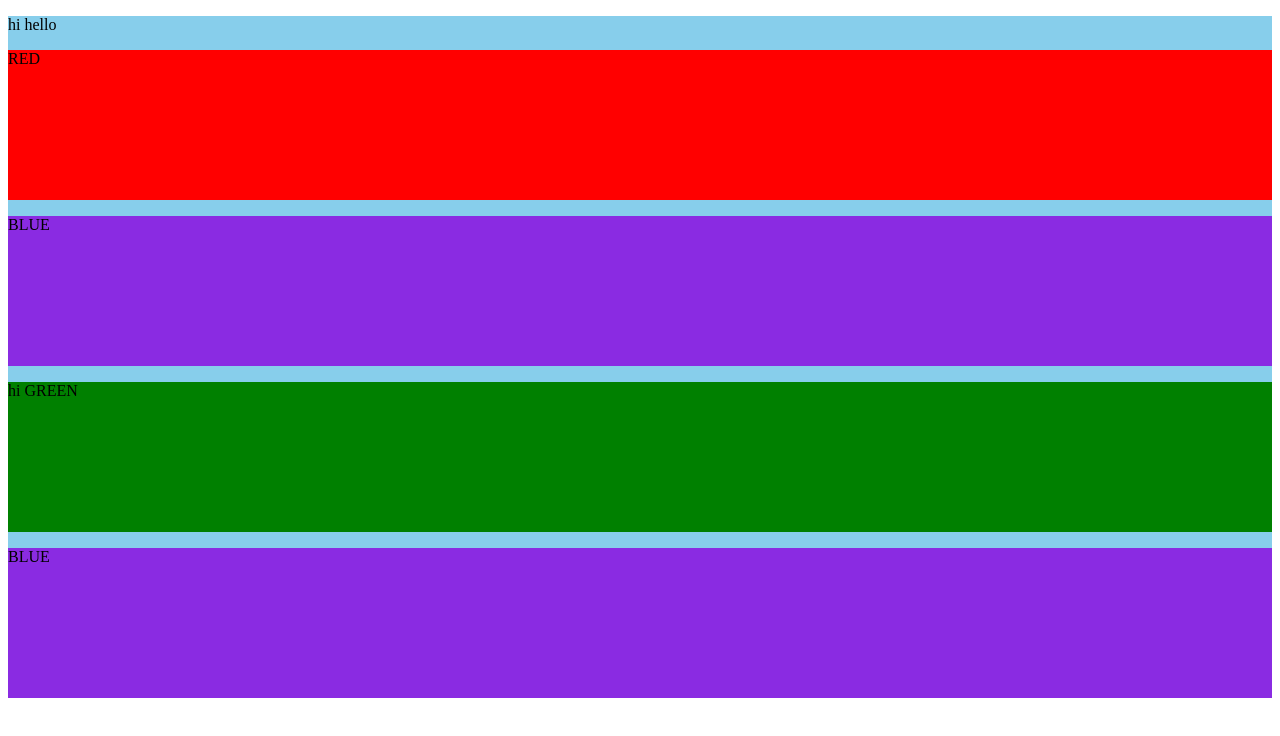
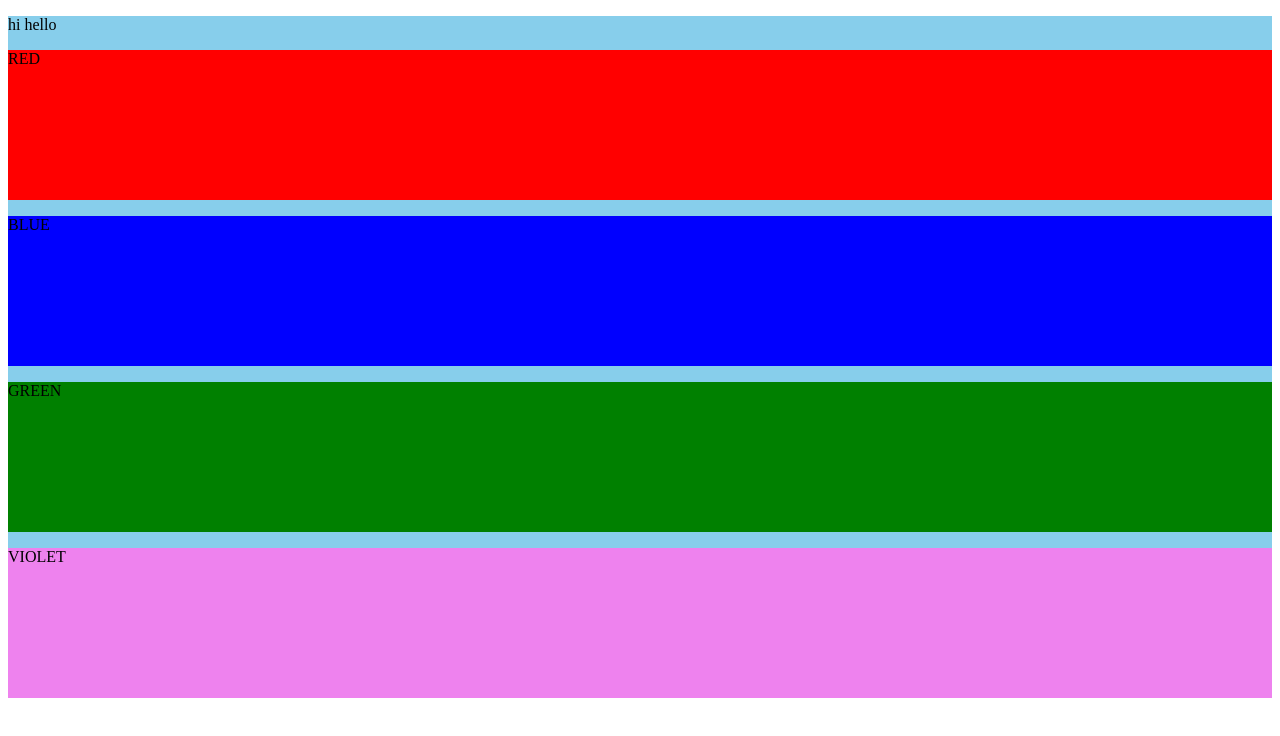
Before and after one commit to imniranjanbabu/react_basics, a React (Create React App) app: page / in a window 1280 px wide. Shown: the top 736 px of the page. Built offline with nearby package versions, Linux system fonts and the light colour scheme.

Commit message:
passing props to components

```diff
--- a/src/App.jsx
+++ b/src/App.jsx
@@ -1,23 +1,38 @@
 import React from 'react';
 import './App.css';
 
-const Red = () => (
-  <div className="red">
-    <p>RED</p>
+const Red = ({ title, bg }) => (
+  <div
+    className="red"
+    style={{
+      background: bg,
+    }}
+  >
+    <p>{title}</p>
   </div>
 );
 
 
-const Blue = () => (
-  <div className="blue">
-    <p>BLUE</p>
+const Blue = ({ title, bg }) => (
+  <div
+    className="blue"
+    style={{
+      background: bg,
+    }}
+  >
+    <p>{title}</p>
   </div>
 );
 
 
-const Green = () => (
-  <div className="green">
-    <p>hi GREEN</p>
+const Green = ({ title, bg }) => (
+  <div
+    className="green"
+    style={{
+      background: bg,
+    }}
+  >
+    <p>{title}</p>
   </div>
 );
 
@@ -25,10 +40,10 @@ const Green = () => (
 const App = () => (
   <div className="app">
     <p>hi hello</p>
-    <Red />
-    <Blue />
-    <Green />
-    <Blue />
+    <Red title="RED" bg="red" />
+    <Blue title="BLUE" bg="blue" />
+    <Green title="GREEN" bg="green" />
+    <Red title="VIOLET" bg="violet" />
   </div>
 );
 
```
Also changed, not shown: .eslintrc.js.
